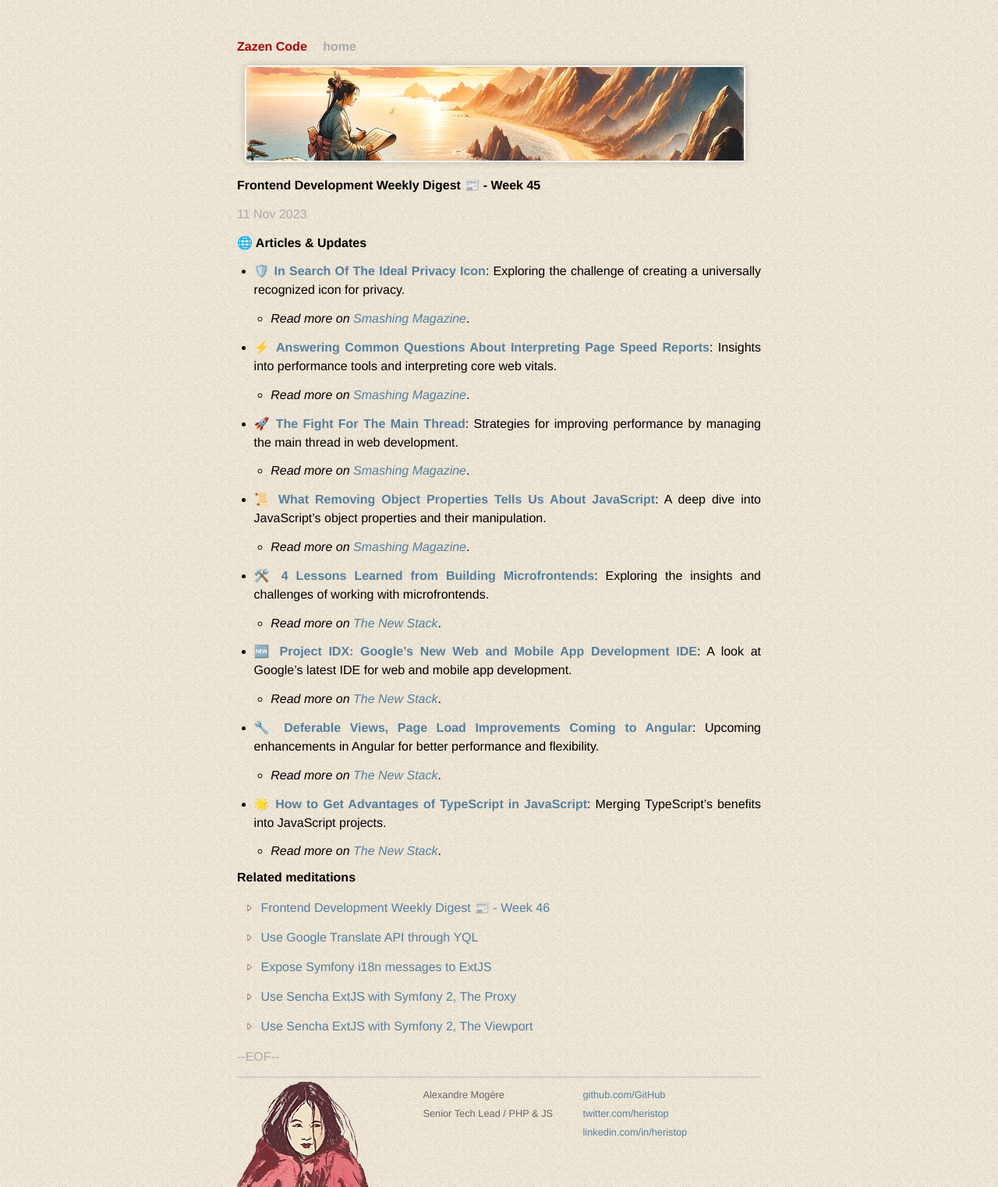
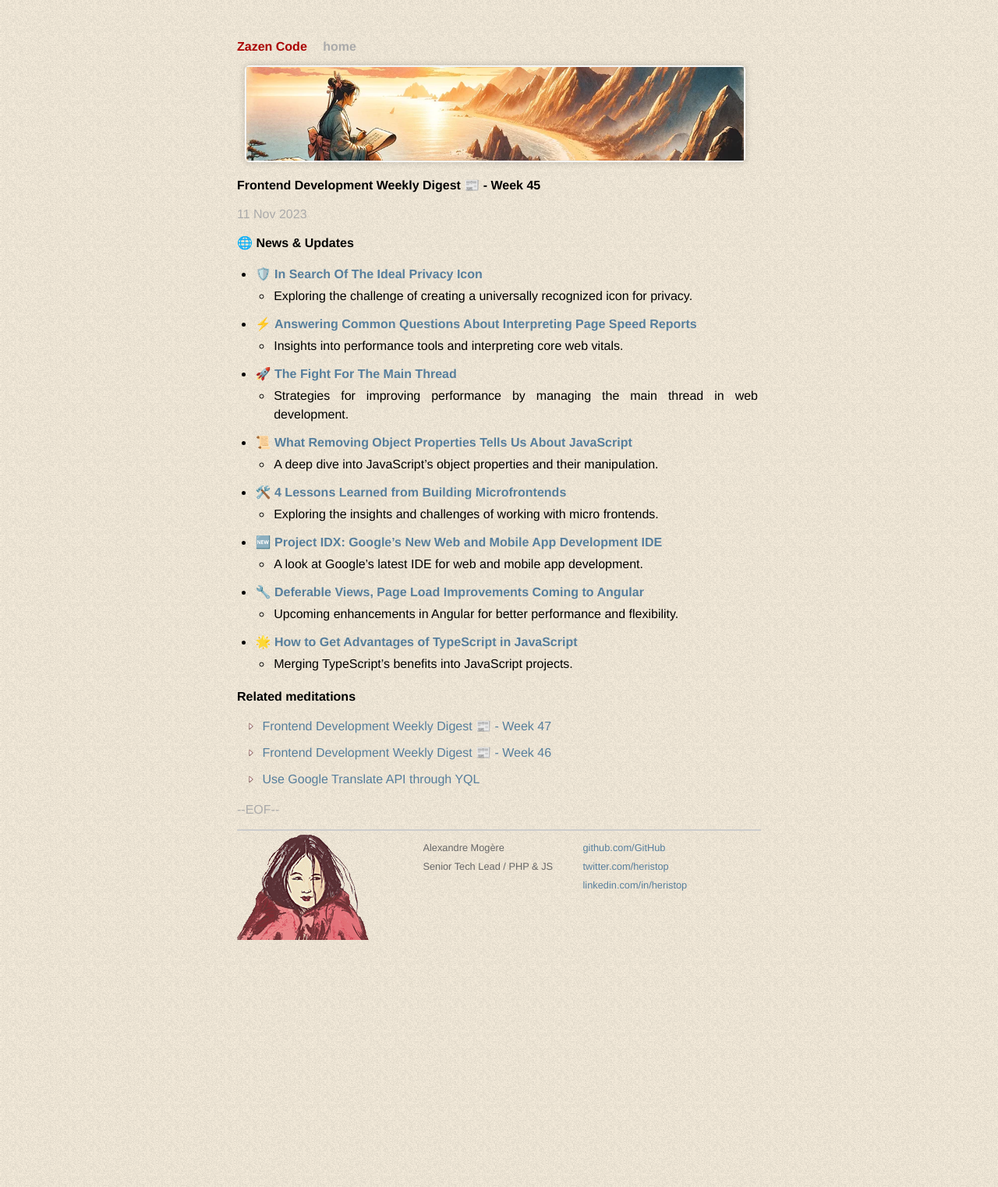
Before and after one commit to heristop/heristop.github.io, a Jekyll site: the page built from _posts/2023-11-11-frontend-weekly-digest-45.md, in a window 1280 px wide. Shown: the whole page at 78% size. Built offline with Jekyll 4.4.1, drawn with Linux system fonts in a browser that asks for light colours; some web fonts are replaced; Markdown is read by kramdown in place of the engine named in the settings; after the commit the page ends 1206 px from its top, so only the background shows below that.

Commit message:
feat(post): add weekly digest 47

```diff
--- a/_config.yml
+++ b/_config.yml
@@ -7,7 +7,7 @@ redcarpet:
   extensions: [with_toc_data]
 
 asset:
-  version: d
+  version: e
 
 url: https://heristop.github.io
 
--- a/_layouts/post.html
+++ b/_layouts/post.html
@@ -12,8 +12,10 @@ layout: default
   <h3>Related meditations</h3>
   <p>
     <ul>
-      {% for post in site.related_posts limit:5 %}
-      <li><img src="/images/rightarrow.png" alt="" /> <a href="{{ BASE_PATH }}{{ post.url }}">{{ post.title }}</a></li>
+      {% for post in site.related_posts limit:3 %}
+      <li>
+        <img src="/images/rightarrow.png" alt="" /> <a href="{{ BASE_PATH }}{{ post.url }}">{{ post.title }}</a>
+      </li>
       {% endfor %}
     </ul>
   </p>
--- a/_posts/2023-11-11-frontend-weekly-digest-45.md
+++ b/_posts/2023-11-11-frontend-weekly-digest-45.md
@@ -4,36 +4,28 @@ title: "Frontend Development Weekly Digest 📰 - Week 45"
 categories: frontend
 ---
 
-### 🌐 Articles & Updates
+### 🌐 News & Updates
 
-- 🛡️ [**In Search Of The Ideal Privacy Icon**](https://www.smashingmagazine.com/2023/11/search-ideal-privacy-icon/): Exploring the challenge of creating a universally recognized icon for privacy.
+- 🛡️ [**In Search Of The Ideal Privacy Icon**](https://www.smashingmagazine.com/2023/11/search-ideal-privacy-icon/)
+  - Exploring the challenge of creating a universally recognized icon for privacy.
 
-  - _Read more on [Smashing Magazine](https://www.smashingmagazine.com/2023/11/search-ideal-privacy-icon/)_.
+- ⚡ [**Answering Common Questions About Interpreting Page Speed Reports**](https://www.smashingmagazine.com/2023/10/answering-questions-interpreting-page-speed-reports/)
+  - Insights into performance tools and interpreting core web vitals.
 
-- ⚡ [**Answering Common Questions About Interpreting Page Speed Reports**](https://www.smashingmagazine.com/2023/10/answering-questions-interpreting-page-speed-reports/): Insights into performance tools and interpreting core web vitals.
+- 🚀 [**The Fight For The Main Thread**](https://www.smashingmagazine.com/2023/10/speedcurve-fight-main-thread/)
+  - Strategies for improving performance by managing the main thread in web development.
 
-  - _Read more on [Smashing Magazine](https://www.smashingmagazine.com/2023/10/answering-questions-interpreting-page-speed-reports/)_.
+- 📜 [**What Removing Object Properties Tells Us About JavaScript**](https://www.smashingmagazine.com/2023/10/removing-object-properties-javascript/)
+  - A deep dive into JavaScript's object properties and their manipulation.
 
-- 🚀 [**The Fight For The Main Thread**](https://www.smashingmagazine.com/2023/10/speedcurve-fight-main-thread/): Strategies for improving performance by managing the main thread in web development.
+- 🛠️ [**4 Lessons Learned from Building Microfrontends**](https://thenewstack.io/4-lessons-learned-from-building-microfrontends/)
+  - Exploring the insights and challenges of working with micro frontends.
 
-  - _Read more on [Smashing Magazine](https://www.smashingmagazine.com/2023/10/speedcurve-fight-main-thread/)_.
+- 🆕 [**Project IDX: Google’s New Web and Mobile App Development IDE**](https://thenewstack.io/project-idx-googles-new-web-and-mobile-app-development-ide/)
+  - A look at Google's latest IDE for web and mobile app development.
 
-- 📜 [**What Removing Object Properties Tells Us About JavaScript**](https://www.smashingmagazine.com/2023/10/removing-object-properties-javascript/): A deep dive into JavaScript's object properties and their manipulation.
+- 🔧 [**Deferable Views, Page Load Improvements Coming to Angular**](https://thenewstack.io/deferable-views-page-load-improvements-coming-to-angular/)
+  - Upcoming enhancements in Angular for better performance and flexibility.
 
-  - _Read more on [Smashing Magazine](https://www.smashingmagazine.com/2023/10/removing-object-properties-javascript/)_.
-
-- 🛠️ [**4 Lessons Learned from Building Microfrontends**](https://thenewstack.io/4-lessons-learned-from-building-microfrontends/): Exploring the insights and challenges of working with microfrontends.
-
-  - _Read more on [The New Stack](https://thenewstack.io/4-lessons-learned-from-building-microfrontends/)_.
-
-- 🆕 [**Project IDX: Google’s New Web and Mobile App Development IDE**](https://thenewstack.io/project-idx-googles-new-web-and-mobile-app-development-ide/): A look at Google's latest IDE for web and mobile app development.
-
-  - _Read more on [The New Stack](https://thenewstack.io/project-idx-googles-new-web-and-mobile-app-development-ide/)_.
-
-- 🔧 [**Deferable Views, Page Load Improvements Coming to Angular**](https://thenewstack.io/deferable-views-page-load-improvements-coming-to-angular/): Upcoming enhancements in Angular for better performance and flexibility.
-
-  - _Read more on [The New Stack](https://thenewstack.io/deferable-views-page-load-improvements-coming-to-angular/)_.
-
-- 🌟 [**How to Get Advantages of TypeScript in JavaScript**](https://thenewstack.io/how-to-get-advantages-of-typescript-in-javascript/): Merging TypeScript's benefits into JavaScript projects.
-
-  - _Read more on [The New Stack](https://thenewstack.io/how-to-get-advantages-of-typescript-in-javascript/)_.
+- 🌟 [**How to Get Advantages of TypeScript in JavaScript**](https://thenewstack.io/how-to-get-advantages-of-typescript-in-javascript/)
+  - Merging TypeScript's benefits into JavaScript projects.
--- a/css/style.css
+++ b/css/style.css
@@ -77,11 +77,24 @@ hr {
     margin-bottom: 0;
 }
 
+h2.year-title {
+    margin-top: 18px;
+}
+
+.post li {
+    padding: 4px 2px;
+}
+
+.post h2,
+.post h3 {
+    margin: 12px 0;
+}
+
 .posts li,
 .related-posts li {
     line-height: 1.75em;
     list-style-type: none;
-    margin: 0 8px 10px 8px;
+    margin: 6px 10px;
 }
 
 .posts span,
@@ -117,6 +130,7 @@ hr {
     -webkit-box-shadow: 0 0 10px rgba(0, 0, 0, .2);
     -moz-box-shadow: 0 0 10px rgba(0, 0, 0, .2);
     box-shadow: 0 0 10px rgba(0, 0, 0, .2);
+    border-radius: 6px;
     -webkit-border-radius: 6px;
     -moz-border-radius: 6px;
 }
@@ -256,15 +270,15 @@ img[alt=screenshot],
     width: 180px;
     padding: 10px;
     background: #ECECEC;
-    -webkit-box-shadow: 0 0 10px rgba(0, 0, 0, .2);
-    -moz-box-shadow: 0 0 10px rgba(0, 0, 0, .2);
     box-shadow: 0 0 10px rgba(0, 0, 0, .2);
-    -webkit-border-radius: 6px;
-    -moz-border-radius: 6px;
     border-radius: 6px;
     border: 1px solid #fff;
     margin: 0 20px 0 20px;
     background-color: #ECECEC;
+    -webkit-box-shadow: 0 0 10px rgba(0, 0, 0, .2);
+    -moz-box-shadow: 0 0 10px rgba(0, 0, 0, .2);
+    -webkit-border-radius: 6px;
+    -moz-border-radius: 6px;
 }
 
 #toc span {
```
Also changed, not shown: _posts/2023-11-17-frontend-weekly-digest-46.md (+11 -11 lines), _posts/2023-11-24-frontend-weekly-digest-47.md (added, +28 -0 lines), images/zazen.png.
